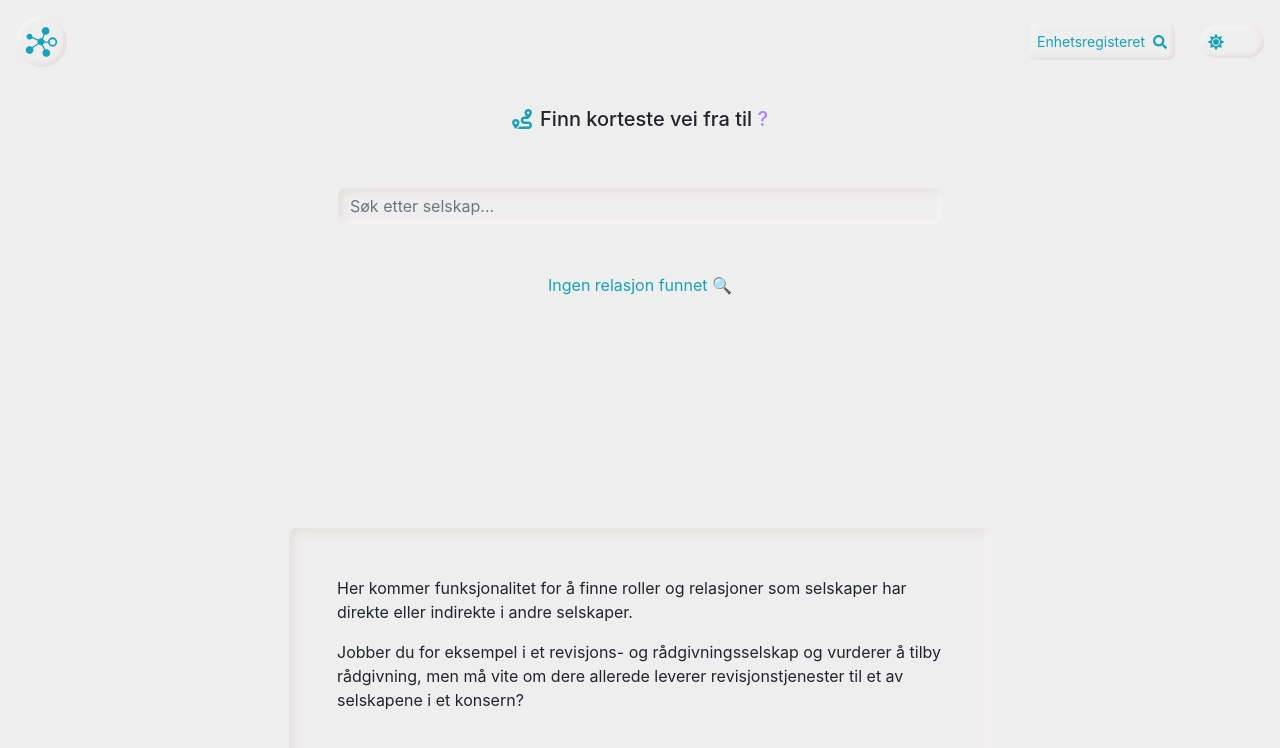
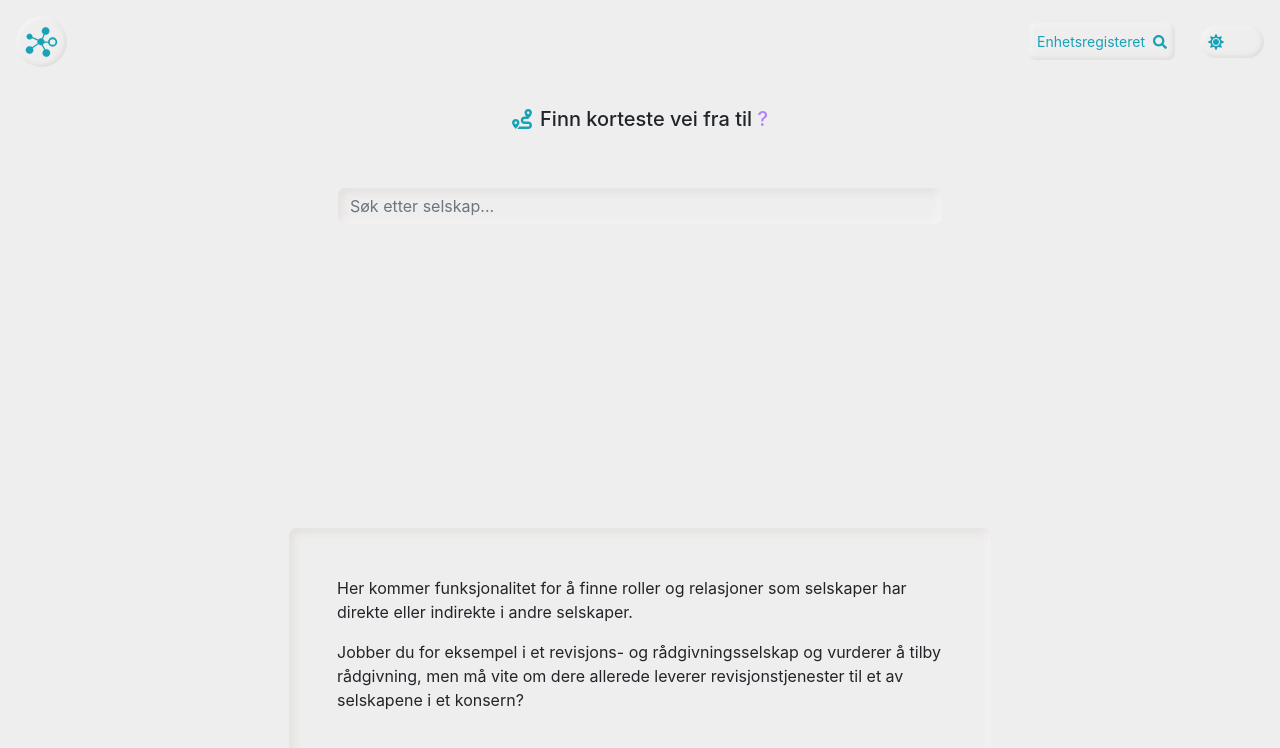
Before and after one commit to nilseng/aksjegrafen, a React (Create React App) app in the folder client/: page /relation-finder in a window 1280 px wide. Shown: the top 748 px of the page. Built offline with nearby package versions, Linux system fonts and the light colour scheme.

Commit message:
fix: hides msg if no target

```diff
--- a/client/src/components/RelationFinder.tsx
+++ b/client/src/components/RelationFinder.tsx
@@ -40,11 +40,7 @@ export const RelationFinder = () => {
         />
         {isLoading && (
           <div className="p-sm-5">
-            <Loading
-              color={theme.primary}
-              backgroundColor={"transparent"}
-              text={"Dette kan ta flere minutter... Aksjegrafen er stor!🐘🐋"}
-            />
+            <Loading color={theme.primary} backgroundColor={"transparent"} text={"Dette kan ta litt tid...🧘🏻‍♂️"} />
           </div>
         )}
         {path && (
@@ -75,7 +71,7 @@ export const RelationFinder = () => {
             ))}
           </div>
         )}
-        {!path && !isLoading && (
+        {!path && !isLoading && target && (
           <p className="w-100 text-center p-5 m-0" style={{ color: theme.primary }}>
             Ingen relasjon funnet 🔍
           </p>
```
